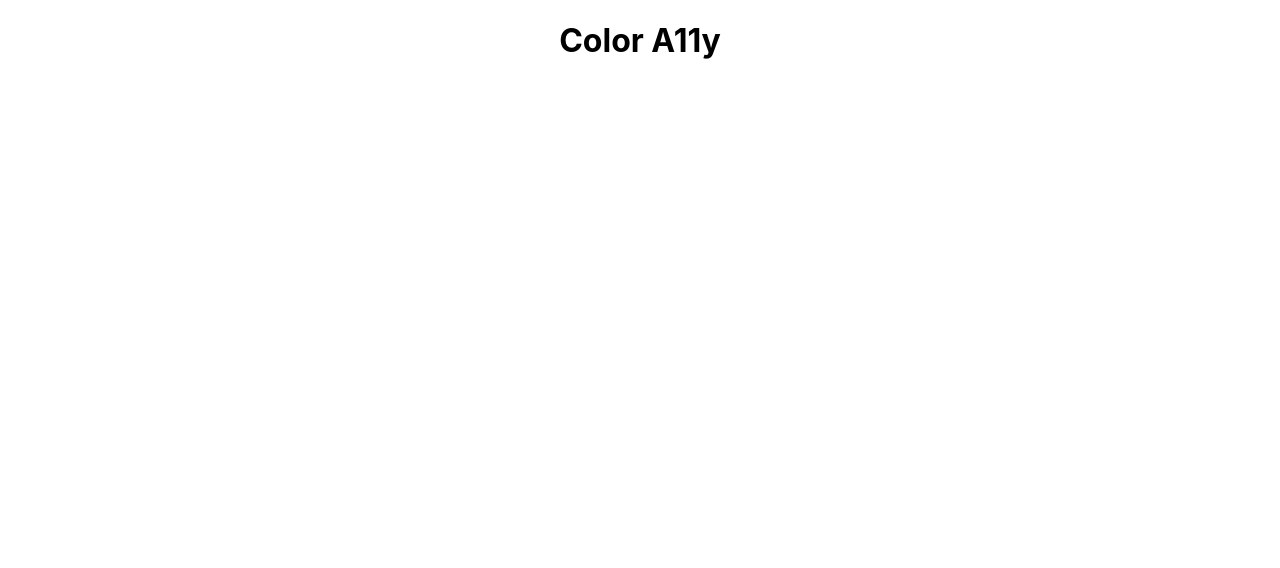
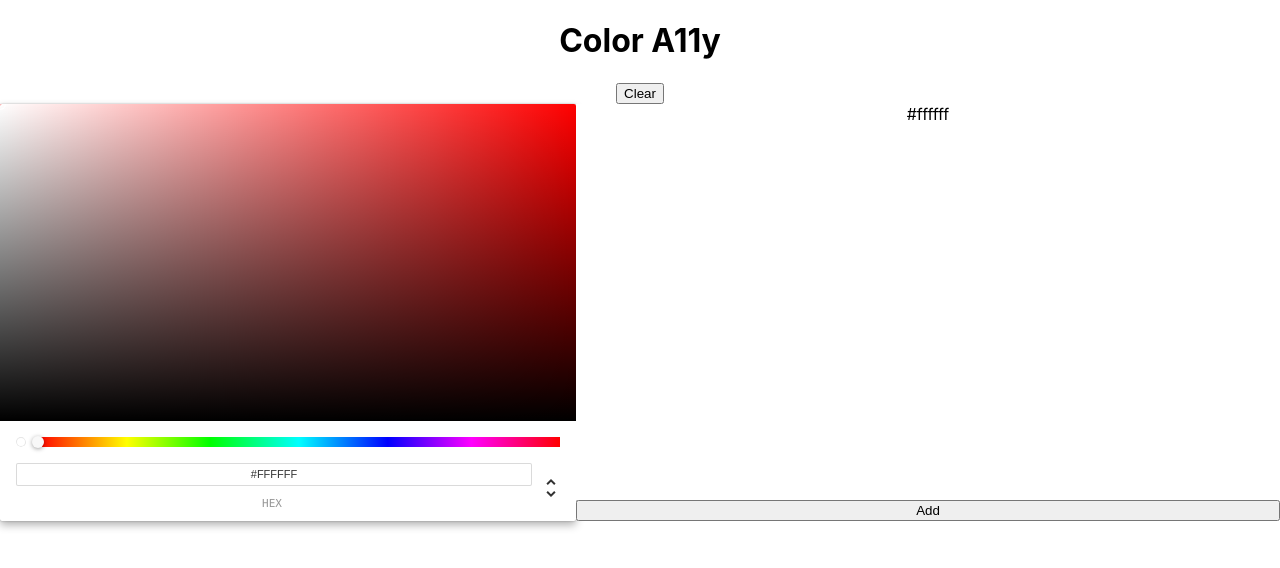
Before and after one commit to EricaJurado/color-a11y, a React (Create React App) app: page / in a window 1280 px wide. Shown: the top 568 px of the page. Built offline with nearby package versions, Linux system fonts and the light colour scheme.

Commit message:
react-color chromepicker, add swatch, dynamic label color so it's always legible

```diff
--- a/package.json
+++ b/package.json
@@ -7,8 +7,11 @@
     "@testing-library/react": "^13.4.0",
     "@testing-library/user-event": "^13.5.0",
     "react": "^18.2.0",
+    "react-beautiful-dnd": "^13.1.1",
+    "react-color": "^2.19.3",
     "react-dom": "^18.2.0",
     "react-scripts": "5.0.1",
+    "sass": "^1.69.5",
     "web-vitals": "^2.1.4"
   },
   "scripts": {
--- a/src/App.css
+++ /dev/null
@@ -1,3 +0,0 @@
-.App {
-  text-align: center;
-}
--- a/src/App.js
+++ b/src/App.js
@@ -1,9 +1,11 @@
-import "./App.css";
+import "./App.scss";
+import ColorPicker from "./ColorPicker";
 
 function App() {
   return (
     <div className="App">
       <h1>Color A11y</h1>
+      <ColorPicker />
     </div>
   );
 }
--- /dev/null
+++ b/src/App.scss
@@ -0,0 +1,19 @@
+.App {
+  text-align: center;
+}
+
+#color-picker {
+  display: flex;
+  flex-direction: row;;
+
+  #color-list {
+    flex-grow: 1;
+    display: flex;
+    flex-direction: column;
+  }
+
+  .color-swatch {
+    width: 100%;
+    flex-grow: 1;
+  }
+}
--- /dev/null
+++ b/src/ColorPicker.jsx
@@ -0,0 +1,82 @@
+import React, { useState } from "react";
+import { ChromePicker } from "react-color";
+
+const ColorPicker = () => {
+  const [color, setColor] = useState("#ffffff");
+  const [colorList, setColorList] = useState(["#ffffff"]);
+  const [currColorIndex, setCurrColorIndex] = useState(0);
+
+  const handleColorChange = (newColor) => {
+    setColor(newColor.hex);
+    let colors = [...colorList];
+    colors[currColorIndex] = newColor.hex;
+    setColorList(colors);
+  };
+
+  const handleAddColor = () => {
+    setColorList([...colorList, color]);
+    setCurrColorIndex(colorList.length);
+  };
+
+  const handleClearColors = () => {
+    setColorList([]);
+    setCurrColorIndex(0);
+  };
+
+  function getTextColorForBackground(backgroundColor) {
+    const threshold = 128;
+    const [r, g, b] = hexToRgb(backgroundColor);
+    const luminance = 0.299 * r + 0.587 * g + 0.114 * b;
+    const labelTextColor = luminance > threshold ? "#000000" : "#ffffff";
+    return labelTextColor;
+  }
+
+  function hexToRgb(hex) {
+    const bigint = parseInt(hex.slice(1), 16);
+    const r = (bigint >> 16) & 255;
+    const g = (bigint >> 8) & 255;
+    const b = bigint & 255;
+    return [r, g, b];
+  }
+
+  return (
+    <>
+      <button onClick={handleClearColors}>Clear</button>
+      <div id="color-picker">
+        <ChromePicker
+          color={color}
+          onChange={handleColorChange}
+          disableAlpha={true}
+          id="chrome-picker"
+          width="45%"
+        />
+        <>
+          <div id="color-list">
+            {colorList.map((color, index) => (
+              <div
+                key={index}
+                className="color-swatch"
+                style={{
+                  backgroundColor: color,
+                }}
+                onClick={() => setCurrColorIndex(index)}
+              >
+                <span
+                  className="color-swatch-text"
+                  style={{
+                    color: getTextColorForBackground(color),
+                  }}
+                >
+                  {color}
+                </span>
+              </div>
+            ))}
+            <button onClick={handleAddColor}>Add</button>
+          </div>
+        </>
+      </div>
+    </>
+  );
+};
+
+export default ColorPicker;
```
Also changed, not shown: 1 other file (tests, documents, lock files or other folders).
